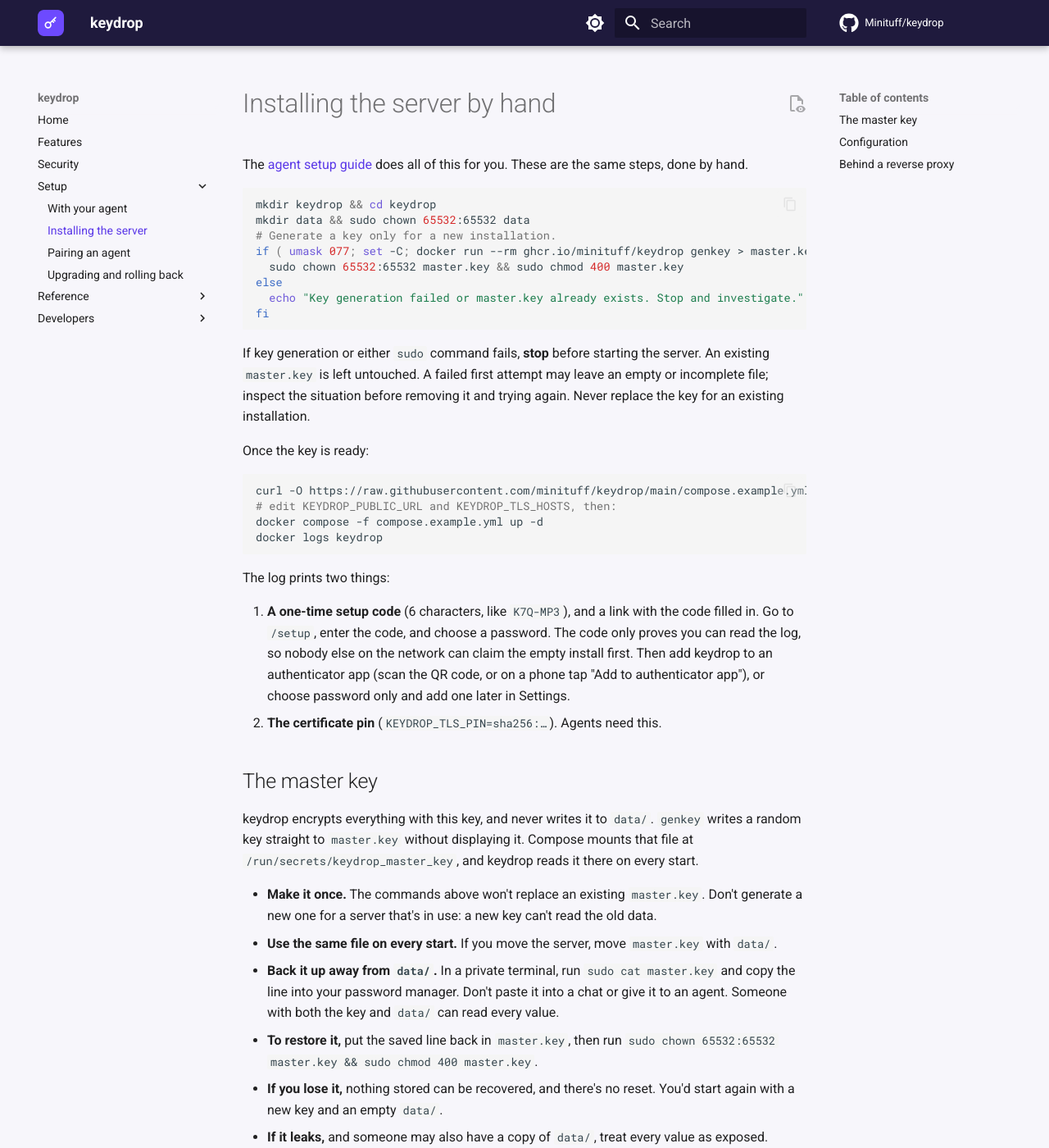
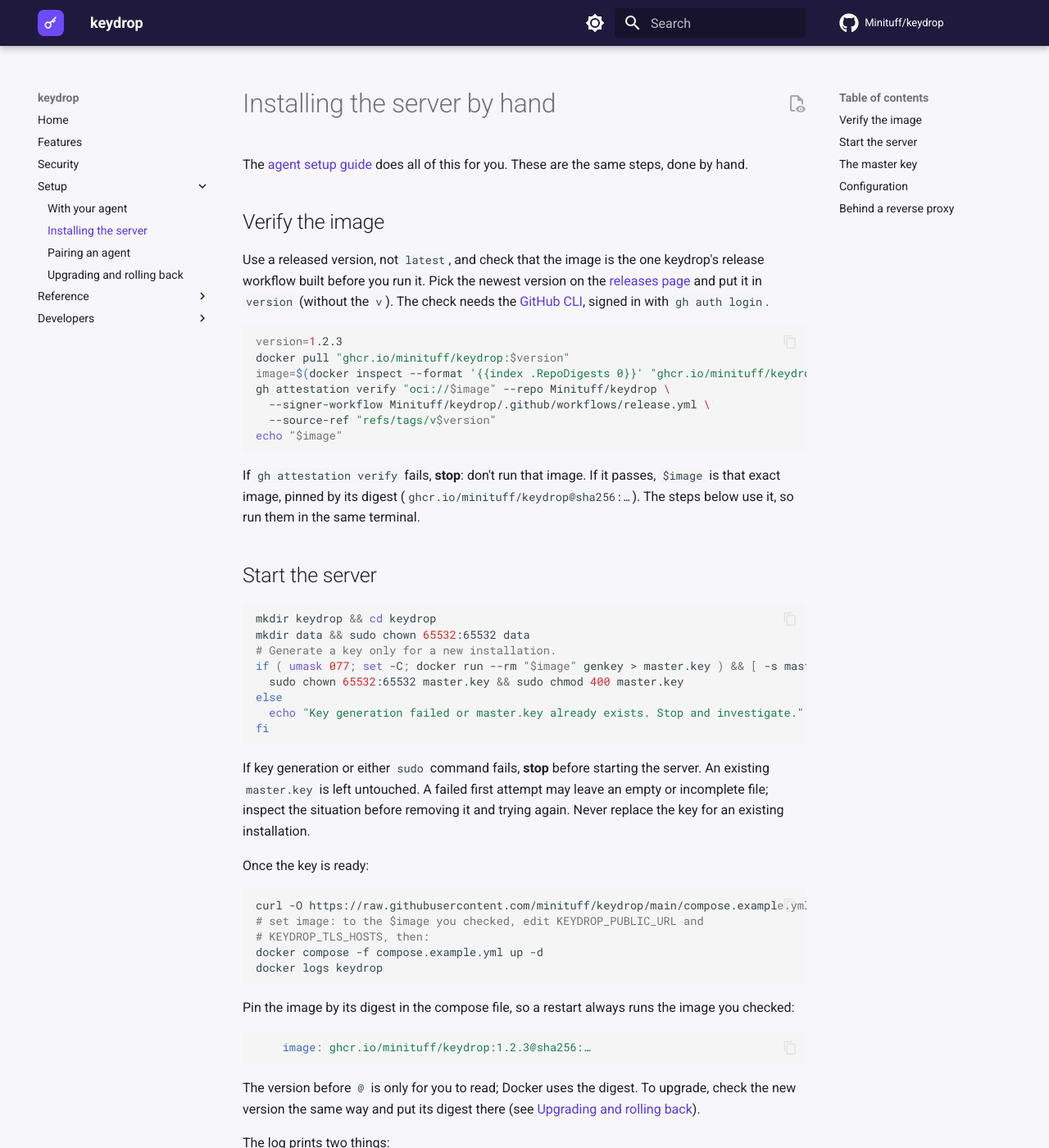
Before and after one commit to Minituff/keydrop, an MkDocs documentation site: the page built from docs/install.md, in a window 1280 px wide and 1400 px high. Shown: the whole window at 82% size. Built offline with MkDocs 1.6.1 and Material for MkDocs 9.7.7, drawn with Linux system fonts in a browser that asks for light colours; comment, search, counter and statistics services are not loaded.

Commit message:
docs: verify the image and pin it by digest when installing
install.md, the agent setup guide and compose.example.yml ran
ghcr.io/minituff/keydrop with no tag (latest) to make the master key, and
the gh attestation verify commands were only in development.md.

Installing now starts with "Verify the image": pick a released version,
pull it, take its digest and check it with the same gh attestation
verify command as development.md (signer workflow and source ref
pinned). genkey and the compose file then use that digest. upgrading.md
checks the new version the same way, and the README summary says so.
The agent guide changes in its template, with docs/agent-setup.md
regenerated from it.

````diff
--- a/docs/install.md
+++ b/docs/install.md
@@ -1,12 +1,37 @@
 # Installing the server by hand
 
 The [agent setup guide](agent-setup.md) does all of this for you. These are the same steps, done by hand.
+
+## Verify the image
+
+Use a released version, not `latest`, and check that the image is the one
+keydrop's release workflow built before you run it. Pick the newest version
+on the [releases page](https://github.com/Minituff/keydrop/releases) and put
+it in `version` (without the `v`). The check needs the
+[GitHub CLI](https://cli.github.com/), signed in with `gh auth login`.
+
+```sh
+version=1.2.3
+docker pull "ghcr.io/minituff/keydrop:$version"
+image=$(docker inspect --format '{{index .RepoDigests 0}}' "ghcr.io/minituff/keydrop:$version")
+gh attestation verify "oci://$image" --repo Minituff/keydrop \
+  --signer-workflow Minituff/keydrop/.github/workflows/release.yml \
+  --source-ref "refs/tags/v$version"
+echo "$image"
+```
+
+If `gh attestation verify` fails, **stop**: don't run that image. If it
+passes, `$image` is that exact image, pinned by its digest
+(`ghcr.io/minituff/keydrop@sha256:…`). The steps below use it, so run them
+in the same terminal.
+
+## Start the server
 
 ```sh
 mkdir keydrop && cd keydrop
 mkdir data && sudo chown 65532:65532 data
 # Generate a key only for a new installation.
-if ( umask 077; set -C; docker run --rm ghcr.io/minituff/keydrop genkey > master.key ) && [ -s master.key ]; then
+if ( umask 077; set -C; docker run --rm "$image" genkey > master.key ) && [ -s master.key ]; then
   sudo chown 65532:65532 master.key && sudo chmod 400 master.key
 else
   echo "Key generation failed or master.key already exists. Stop and investigate."
@@ -22,10 +47,22 @@ Once the key is ready:
 
 ```sh
 curl -O https://raw.githubusercontent.com/minituff/keydrop/main/compose.example.yml
-# edit KEYDROP_PUBLIC_URL and KEYDROP_TLS_HOSTS, then:
+# set image: to the $image you checked, edit KEYDROP_PUBLIC_URL and
+# KEYDROP_TLS_HOSTS, then:
 docker compose -f compose.example.yml up -d
 docker logs keydrop
 ```
+
+Pin the image by its digest in the compose file, so a restart always runs
+the image you checked:
+
+```yaml
+    image: ghcr.io/minituff/keydrop:1.2.3@sha256:…
+```
+
+The version before `@` is only for you to read; Docker uses the digest. To
+upgrade, check the new version the same way and put its digest there (see
+[Upgrading and rolling back](upgrading.md)).
 
 The log prints two things:
 
--- a/docs/upgrading.md
+++ b/docs/upgrading.md
@@ -10,7 +10,9 @@ With Compose (data in `./data`, as in `compose.example.yml`):
    docker compose stop keydrop
    sudo cp -a data data.bak-$(date +%F)
    ```
-3. Point `image:` at the new version, then `docker compose pull keydrop`.
+3. Check the new version's image as in
+   [Verify the image](install.md#verify-the-image), point `image:` at the
+   digest it printed, then `docker compose pull keydrop`.
 4. Start it with `docker compose up -d keydrop`. `docker logs keydrop` should
    show the same `KEYDROP_TLS_PIN=sha256:…` as before.
 5. On an agent, `keydrop whoami` should work without changes.
````
Also changed, not shown: README.md (+3 -2 lines), compose.example.yml (+7 -3 lines), docs/agent-setup.md (+25 -3 lines), docs/index.md (+3 -2 lines), 1 other file.
